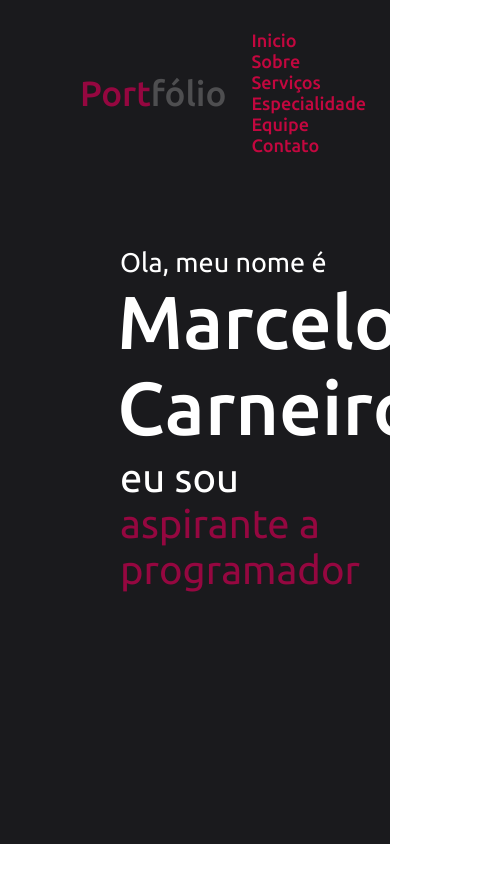
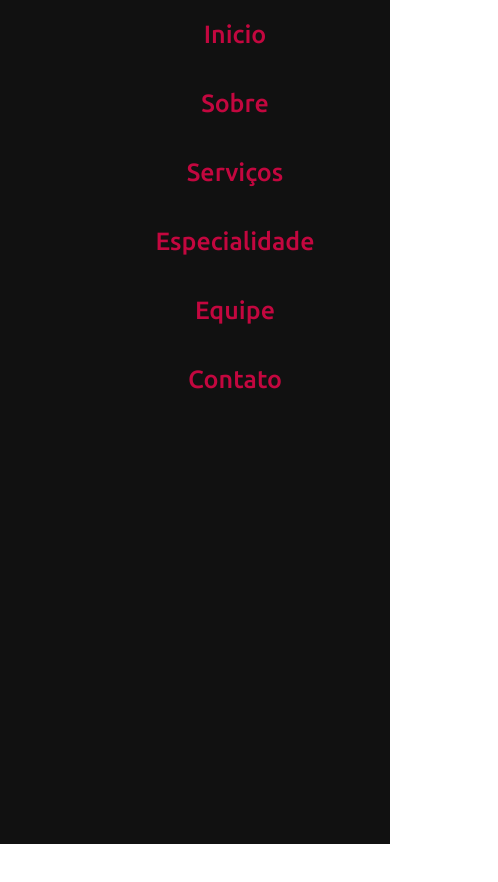
Before and after one commit to Marcelo-C-Silva/Portifolio-Definitivo, a plain HTML site: page index.html in a window 390 px wide. Shown: the whole page, 498 px wide, since content can reach past the window. Drawn offline with nearby package versions, Linux system fonts and the light colour scheme.

Commit message:
deixandop o layout responsivo

```diff
--- /dev/null
+++ b/css/responsive.css
@@ -0,0 +1,25 @@
+@media(max-width: 947px){
+    .max-width{
+        padding: 0 50px;
+
+    }
+    .navbar .menu{
+        position: fixed;
+        width: 100%;
+        height: 100vh;
+        left: 0;
+        top: 0;
+        background: #111;
+        padding-left: 80px;
+        text-align: center;
+    }
+    .navbar .menu li{
+        display: block;
+
+    }
+    .navbar .menu li a{
+        display: inline-block;
+        margin: 20px 0;
+        font-size: 25px;
+    }
+}
--- a/css/style.css
+++ b/css/style.css
@@ -72,5 +72,12 @@
 }
 .home .home-content .text-3 span{
     color:#950740;
-    font-weight: ;
+    font-weight: 500;
 }
+
+.menu-btn{
+    color: #4e4e50;
+    font-size: 23px;
+    cursor: pointer;
+    display: none;
+}
--- a/index.html
+++ b/index.html
@@ -7,6 +7,7 @@
     <title>Portifólio</title>
     <link rel="stylesheet" href="/css/style.css">
     <link rel="stylesheet" href="/css/reset.css">
+    <link rel="stylesheet" href="/css/responsive.css">
     <link rel="preconnect" href="https://fonts.googleapis.com">
     <link rel="preconnect" href="https://fonts.gstatic.com" crossorigin>
     <link href="https://fonts.googleapis.com/css2?family=Ubuntu:wght@400;500;700&display=swap" rel="stylesheet">
@@ -25,6 +26,9 @@
                 <li><a href="#">Equipe</a></li>
                 <li><a href="#">Contato</a></li>
             </ul>
+            <div class="menu-btn">
+                <ion-icon name="menu-outline"></ion-icon>
+            </div>
         </div>
     </div>
     <section class="home" id="home">
```
